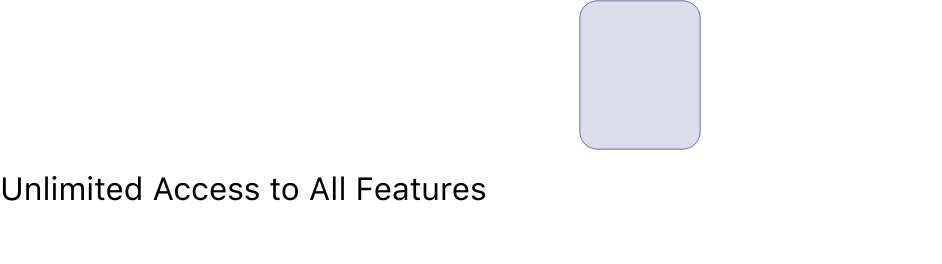
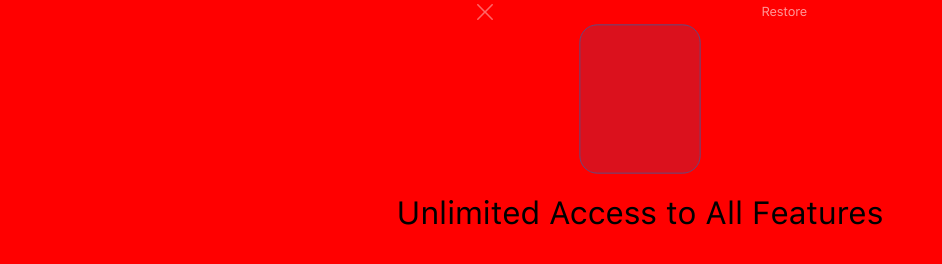
Before and after one commit to Vonubat/banner-iphone, a website built with webpack: page src/index.html in a window 1280 px wide. Shown: the whole page, without its empty margins (0-942 px from the left). Built offline with nearby package versions, Linux system fonts and the light colour scheme.

Commit message:
feat: add header layout

```diff
--- a/src/index.ts
+++ b/src/index.ts
@@ -2,6 +2,7 @@ import './sass/index.scss';
 
 // for testing
 import { createHTMLElement, createSVGElement } from './utils/htmlElementFactory';
+import { Header } from './layout/header';
 
 const h1 = createHTMLElement('h1', {
   innerHtml: `Unlimited Access
@@ -10,5 +11,10 @@ to All Features`,
 
 const svg = createSVGElement('./assets/shape-1.svg', 'shape-1');
 
+const header = new Header().draw();
+
+document.body.appendChild(header);
 document.body.appendChild(svg);
 document.body.appendChild(h1);
+
+document.body.style.background = 'red';
--- /dev/null
+++ b/src/layout/header.ts
@@ -0,0 +1,35 @@
+import { LocalizationService } from '../services/localizationService';
+import { createHTMLElement, createSVGElement } from '../utils/htmlElementFactory';
+
+export class Header extends LocalizationService {
+  createRestoreAnchor(): HTMLAnchorElement {
+    return createHTMLElement('a', {
+      attributes: [['href', '#']],
+      cssClassList: ['anchor-restore'],
+      innerHtml: this.en.Restore,
+    });
+  }
+
+  createCloseAnchor(): HTMLAnchorElement {
+    const closeAnchor = createHTMLElement('a', {
+      attributes: [['href', '#']],
+      cssClassList: ['anchor-cancel'],
+    });
+    const cancelIcon = createSVGElement('../assets/close.svg', 'close', {
+      boxWidth: '16px',
+      boxHeight: '16px',
+    });
+    closeAnchor.appendChild(cancelIcon);
+    return closeAnchor;
+  }
+
+  draw(): HTMLElement {
+    const header = createHTMLElement('header', {
+      cssClassList: ['header'],
+    });
+    const closeBtn = this.createCloseAnchor();
+    const restoreAnchor = this.createRestoreAnchor();
+    header.append(closeBtn, restoreAnchor);
+    return header;
+  }
+}
--- /dev/null
+++ b/src/sass/components/_anchors.scss
@@ -0,0 +1,17 @@
+.anchor-cancel {
+  display: flex;
+  justify-content: center;
+  align-items: center;
+  width: 24px;
+  height: 24px;
+}
+
+.anchor-restore {
+  font-family: 'SF Pro Text';
+  font-size: 13px;
+  width: 46px;
+  height: 15px;
+  letter-spacing: -0.21666669845581055px;
+  color: rgba(255, 255, 255, 0.6);
+  text-decoration: none;
+}
--- a/src/sass/index.scss
+++ b/src/sass/index.scss
@@ -1,9 +1,12 @@
 @import 'normalize.css';
 @import './base/fonts';
+@import './components/anchors';
+@import './layout/header';
 
 #root {
   display: flex;
   flex-direction: column;
+  align-items: center;
   min-height: 100vh;
   font-family: -apple-system, BlinkMacSystemFont, sans-serif;
 }
--- /dev/null
+++ b/src/sass/layout/_header.scss
@@ -0,0 +1,6 @@
+.header {
+  display: flex;
+  justify-content: space-between;
+  align-items: center;
+  width: 335px;
+}
```
Also changed, not shown: src/assets/close.svg (added).
